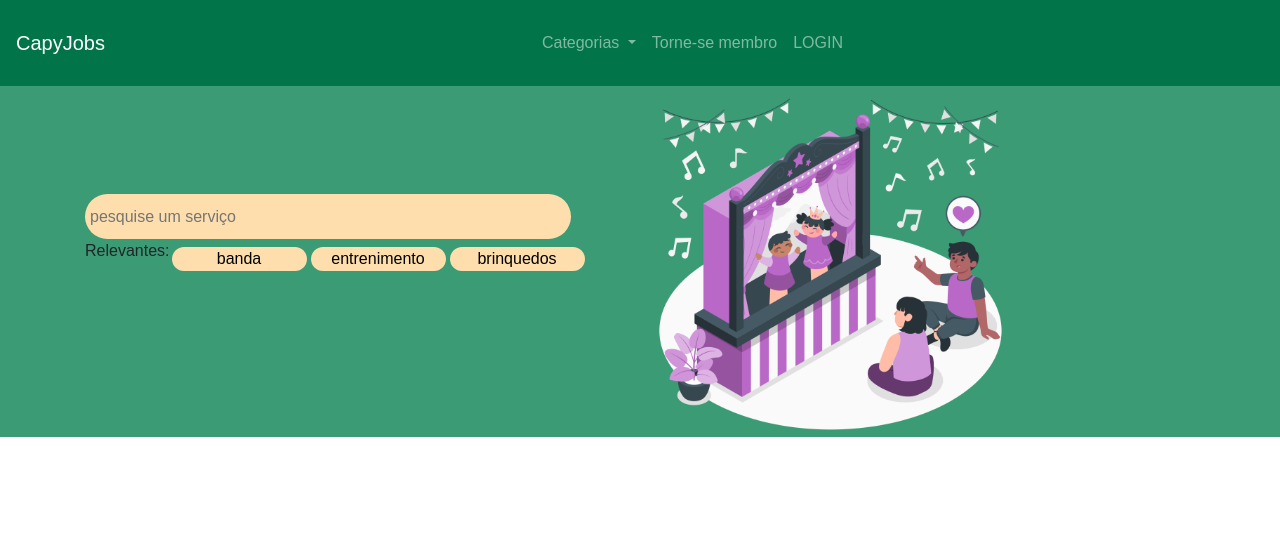
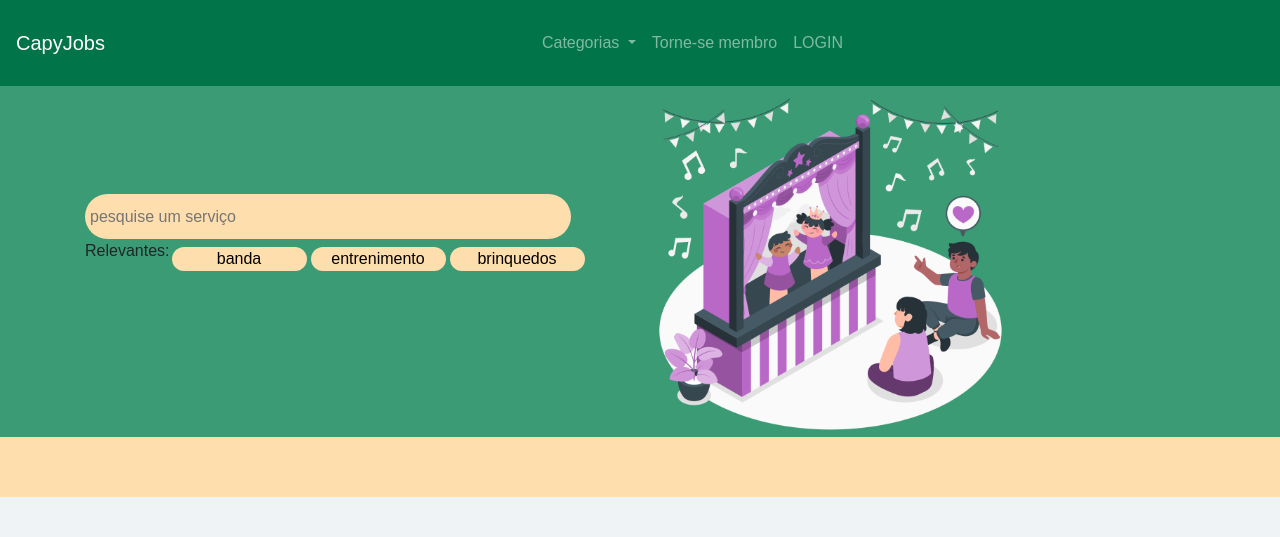
Before and after one commit to Gab0502/CapyJobs, a PHP site: page / in a window 1280 px wide. Shown: the top 537 px of the page. Run offline with PHP 8.4, Linux system fonts and the light colour scheme.

Commit message:
index v2.1

```diff
--- a/index.html
+++ b/index.html
@@ -58,7 +58,7 @@
 
         </div>
         </section>
-        <span class="faixa bg-bege"></span>
+        <div class="faixa bg-bege"></div>
 
     </main>
 
--- a/style.css
+++ b/style.css
@@ -33,6 +33,10 @@
     padding: 0;
     margin: 0;
     box-sizing: border-box;
+}
+
+body{
+    background-color: var(--bgBranco)!important;
 }
 header{
     background-color: var(--verdeEscuro)!important;
@@ -74,5 +78,5 @@ header{
 }
 .faixa{
     width: 100%;
-    height: 50px;
+    height: 60px;
 }
```
